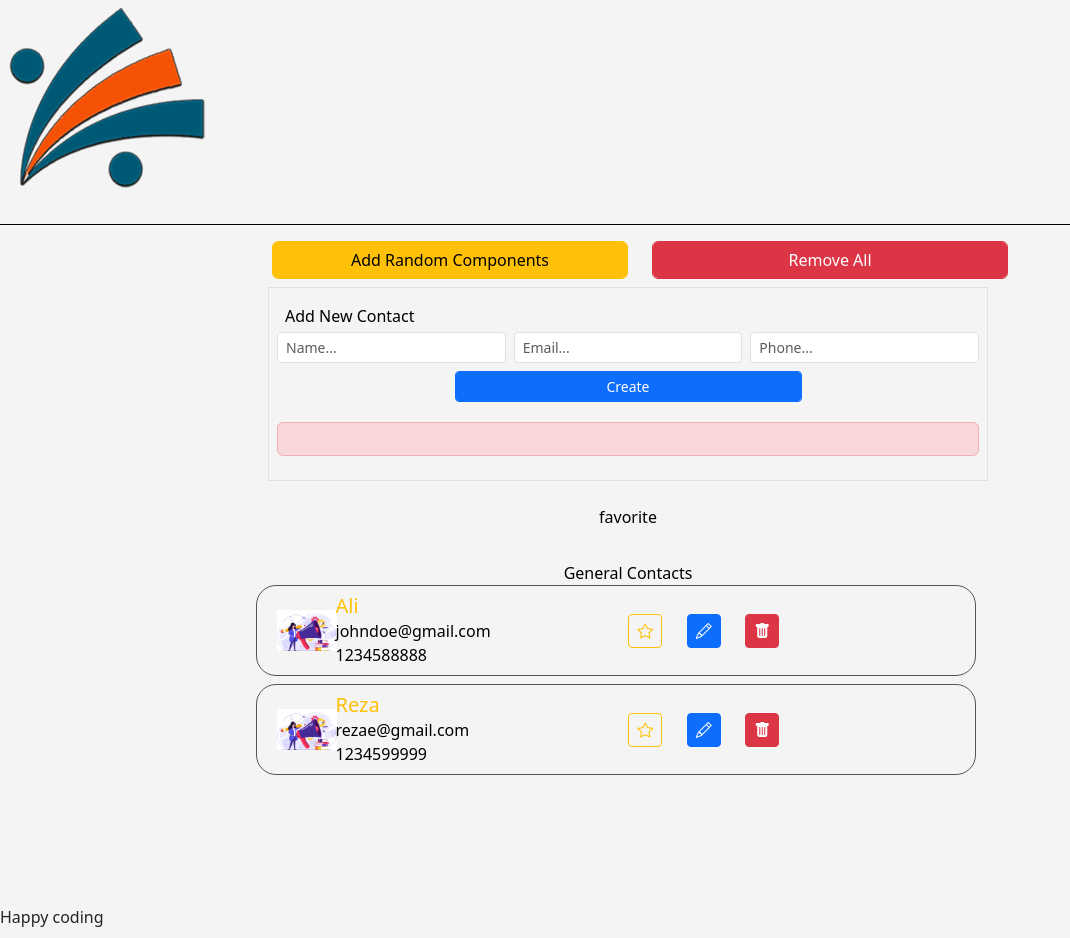
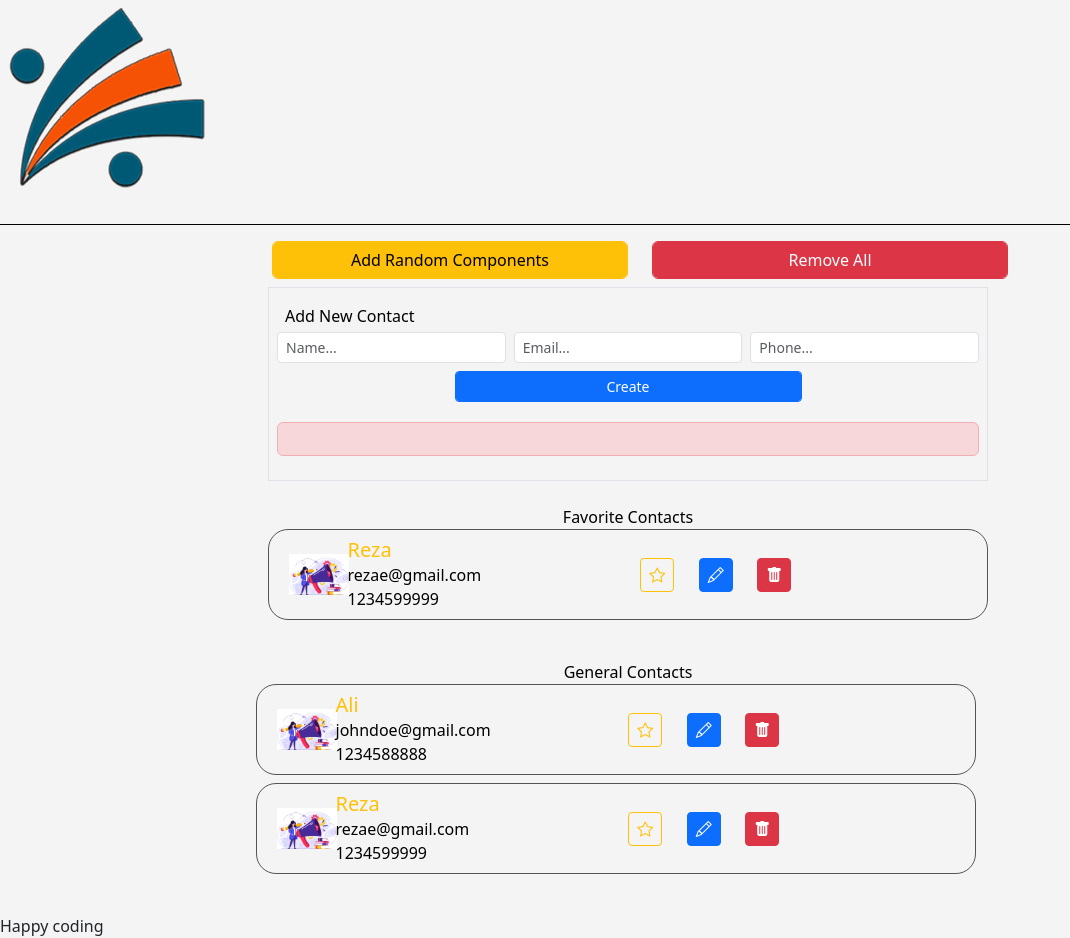
Before and after one commit to niliii/React_DotNet_FullPakage, a React (Create React App) app: page / in a window 1280 px wide. Shown: the whole page, without its empty margins (0-1070 px from the left). Built offline with nearby package versions, Linux system fonts and the light colour scheme.

Commit message:
genaralcontacts

```diff
--- a/src/components/contactPages/AddContact.jsx
+++ b/src/components/contactPages/AddContact.jsx
@@ -1,7 +1,7 @@
 import React, { useState } from "react";
 
 const AddContact = ({ handleAddContact }) => {
-   const [  , setErrorMessage] = useState(undefined);
+  const [errorMessage, setErrorMessage] = useState(undefined);
   const [successMessage, setSuccessMessage] = useState(undefined);
   const handleAddContactFormSubmit = (props) => {
     props.preventDefault();
@@ -15,15 +15,18 @@ const AddContact = ({ handleAddContact }) => {
       email,
       phone,
     };
-     const response= handleAddContact(newContact);
+    const response = handleAddContact(newContact);
 
-    if (response.status==="success"){
-       setSuccessMessage(response.msg)
-      document.querySelector(".contact-form").reset()
-      }else{
-      setErrorMessage(response.msg)
-          }
-  }
+    if (response.status === "success") {
+      setSuccessMessage(response.msg);
+      setErrorMessage(undefined);
+
+      props.target.reset();
+    } else {
+      setErrorMessage(response.msg);
+      setSuccessMessage(undefined);
+    }
+  };
   return (
     <div className="border col-12 text-white p-2">
       <form onSubmit={handleAddContactFormSubmit} className="contact-form">
@@ -53,26 +56,32 @@ const AddContact = ({ handleAddContact }) => {
               name="contactPhone"
             />
           </div>
-          {setErrorMessage==undefined?(<div> </div>):
-       (   <div className="col-12 text-center text-denger">
-            {setErrorMessage}
-             </div>)}
-              {setSuccessMessage==undefined?(<div> </div>):
-          (<div className="col-12 text-center text-Success">
-            {setSuccessMessage }
-             </div>)}
-
-
+          {setErrorMessage === undefined ? (
+            <div> </div>
+          ) : (
+            <div className="col-12 text-center text-denger">
+              {setErrorMessage}
+            </div>
+          )}
+          {setSuccessMessage === undefined ? (
+            <div> </div>
+          ) : (
+            <div className="col-12 text-center text-Success">
+              {setSuccessMessage}
+            </div>
+          )}
 
           <div className="col-12 col-md-6 offset-md-3 p-1">
-            <button className="btn btn-primary btn-sm form-control">Create</button>
+            <button className="btn btn-primary btn-sm form-control">
+              Create
+            </button>
           </div>
         </div>
         {successMessage && (
           <div className="alert alert-success mt-2">{successMessage}</div>
         )}
         {setErrorMessage && (
-          <div className="alert alert-danger mt-2">{setErrorMessage}</div>
+          <div className="alert alert-danger mt-2">{errorMessage}</div>
         )}
       </form>
     </div>
--- a/src/components/contactPages/Contact.jsx
+++ b/src/components/contactPages/Contact.jsx
@@ -1,7 +1,8 @@
 import React from "react";
 import akhbar from "../../images/akhbar.png";
-
-const Contact = ({ contact }) => {
+import { useState } from "react";
+const Contact = ({ contact, favoriteClick,props }) => {
+ // const [favoriteClick, setfavoriteClick]=useState("")
   return (
     <div
       className="row align-items-center p-2 mb-2"
@@ -25,6 +26,7 @@ const Contact = ({ contact }) => {
           className={`btn btn-sm ${
             contact.isFaverite ? "btn-warning" : "btn-outline-warning"
           }`}
+          onClick={ ()=>favoriteClick(contact)}
         >
           <i className="bi bi-star" style={{ fontSize: "1rem" }}></i>
         </button>
--- a/src/components/contactPages/ContactsIndex.jsx
+++ b/src/components/contactPages/ContactsIndex.jsx
@@ -1,4 +1,4 @@
-import React, { useState } from "react";
+import React, { useState, setState } from "react";
 import Header from "../Layout/Header";
 import AddRandomComponents from "./AddRandomComponents";
 import RemoveAllContact from "./RemoveAllContact";
@@ -26,14 +26,10 @@ export default function ContactsIndex() {
   ]);
 
   const handleAddContact = (newContact) => {
-    if (newContact.name === "") {
-      return { status: "failure", msg: "plz enter a valid name" };
-    } else if (newContact.phone === "") {
-      return { status: "failure", msg: "plz enter a valid number" };
-    }
+
 
     const duplicateRecord = contactListe.filter((x) => {
-      if (x.name ===~ newContact.name && x.phone === newContact.phone) {
+      if (x.name === newContact.name && x.phone === newContact.phone) {
         return true;
       }
     });
@@ -53,10 +49,21 @@ export default function ContactsIndex() {
     }
   };
 
+const handleToggelFavorite = (contact) => {
+  setContactListe((prevContacts) =>
+    prevContacts.map((obj) => {
+      if (obj.id === contact.id) {
+        return { ...obj, favorite: !obj.favorite };
+      }
+      return obj;
+    })
+  );
+};
+
   return (
     <div>
       <Header />
-      <div className="container" style={{ minHeight: "85vh" }}>
+      <div className="container" style={{ minHeight: "85vh", overflow: "auto" }}>
         <div className="row py-3">
           <div className="col-4 offset-2">
             <AddRandomComponents />
@@ -73,13 +80,19 @@ export default function ContactsIndex() {
 
           <div className="row py-2">
             <div className="col-8 offset-2 row">
-              <FavoriteContacts contacts={contactListe} />
+              <FavoriteContacts
+                contacts={contactListe}
+                favoriteClick={handleToggelFavorite}
+              />
             </div>
           </div>
 
           <div className="row py-2">
             <div className="col-8 offset-2 row">
-              <GenerallContacts contacts={contactListe} />
+              <GenerallContacts
+                contacts={contactListe}
+                favoriteClick={handleToggelFavorite}
+              />
             </div>
           </div>
         </div>
--- a/src/components/contactPages/FavoriteContacts.jsx
+++ b/src/components/contactPages/FavoriteContacts.jsx
@@ -1,13 +1,18 @@
 import Contact from "./Contact";
-const FavoriteContacts = (props) => {
-  const contactListe = props.contactListe || [];
+
+const FavoriteContacts = ({ contacts, favoriteClick }) => {
+  const favoriteContacts = contacts.filter((contact) => contact.favorite === true);
 
   return (
     <div className="col-12 py-2">
-      <div className="text-center text-black">favorite</div>
-      <div >
-        {contactListe.map((contact, index) => (
-          <Contact contact={contact} key={index} />
+      <div className="text-center text-black">Favorite Contacts</div>
+      <div>
+        {favoriteContacts.map((contact, index) => (
+          <Contact
+            contact={contact}
+            key={index}
+            favoriteClick={favoriteClick}
+          />
         ))}
       </div>
     </div>
--- a/src/components/contactPages/GenerallContacts.jsx
+++ b/src/components/contactPages/GenerallContacts.jsx
@@ -1,16 +1,15 @@
 import React from "react";
 import Contact from "./Contact";
 
-const GeneralContacts = ({ contacts }) => {
+const GeneralContacts = ({contacts, favoriteClick}) => {
   const contactList = contacts || [];
-
 
   return (
     <div className="col-12 py-2">
       <div className="text-center text-black">General Contacts</div>
       <div className="row">
-        {contactList.map((contact, index) => (
-          <Contact contact={contact} key={index} />
+        {contactList.map((c) => (
+          <Contact key={c.id} contact={c} favoriteClick={favoriteClick} />
         ))}
       </div>
     </div>
```
